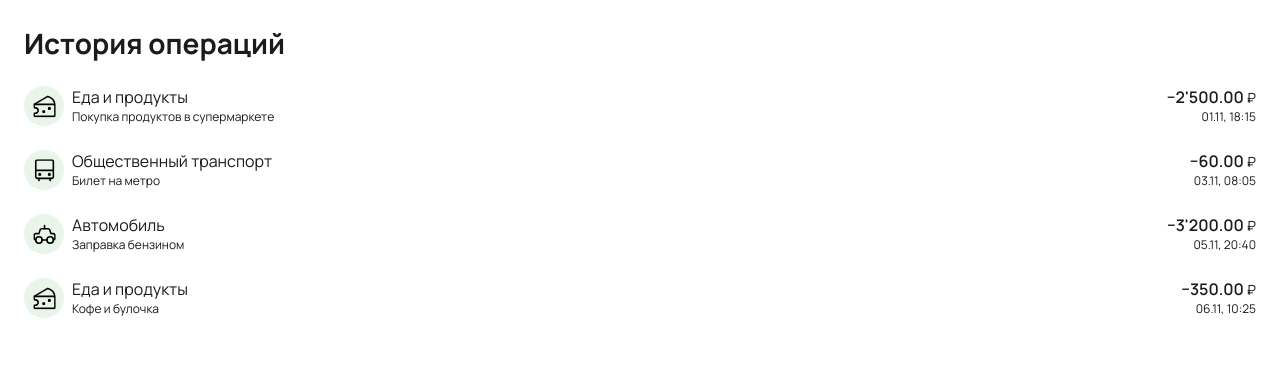
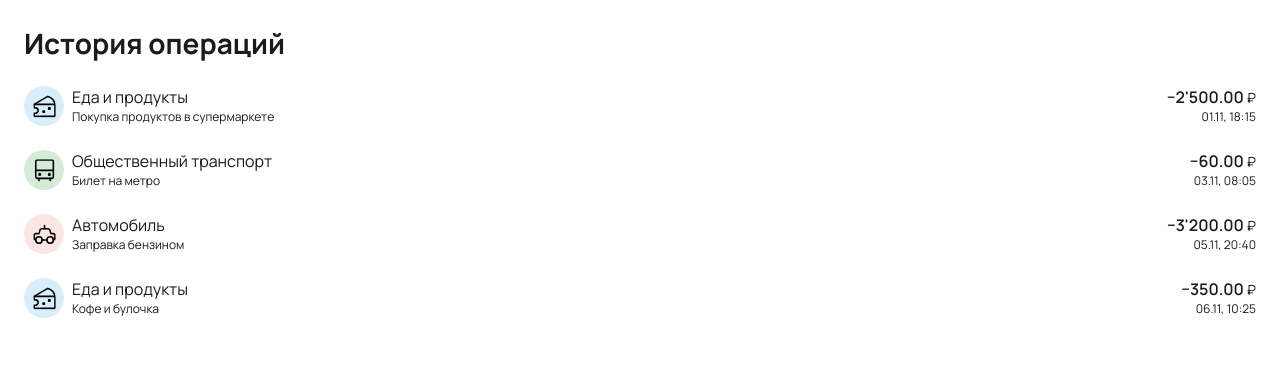
Before and after one commit to notrodi/cost-control, a React (Vite) app: page / in a window 1280 px wide. Both pictures are taken after a click on the element 712 px from the left and 744 px from the top of the page. Shown: the top 368 px of the page. Built offline with nearby package versions, Linux system fonts and the light colour scheme.

Commit message:
added category colors

```diff
--- a/src/components/History/History.scss
+++ b/src/components/History/History.scss
@@ -17,7 +17,6 @@
       height: 2.5rem;
       padding: 0.5rem;
       border-radius: 1.25rem;
-      background: #e9f5e9;
 
       img {
         width: 100%;
--- a/src/components/History/History.tsx
+++ b/src/components/History/History.tsx
@@ -1,4 +1,4 @@
-import { formatDate, formatMoney, getCategoryTitle } from '../../functions';
+import { formatDate, formatMoney, getCategoryColor, getCategoryTitle } from '../../functions';
 import type { Transaction } from '../../types';
 import './History.scss';
 
@@ -12,7 +12,9 @@ export default function History({ data }: HistoryProps) {
       { data.map(item =>
         <div className='history-item'>
           <div className='history-item__main'>
-            <div className='history-item__icon'>
+            <div
+              className='history-item__icon'
+              style={{ background: getCategoryColor(item.category) }}>
               <img src={ `/categories/icon-${item.category}.svg` } alt="icon" />
             </div>
             <div>
--- /dev/null
+++ b/src/functions/get-category-color.ts
@@ -0,0 +1,11 @@
+import { Category } from '../types';
+
+const CATEGORY_COLORS: Record<Category, string> = {
+  [Category.Products]: '#d7eefc',
+  [Category.Transport]: '#d4ebd6',
+  [Category.Car]: '#fbe6e3'
+};
+
+export function getCategoryColor(category: Category): string {
+  return CATEGORY_COLORS[category];
+}
--- a/src/functions/index.ts
+++ b/src/functions/index.ts
@@ -3,3 +3,4 @@ export { formatDate } from './format-date';
 export { formatWholePart } from './format-whole-part';
 export { formatCents } from './format-cents';
 export { formatMoney } from './format-money';
+export { getCategoryColor } from './get-category-color';
```
